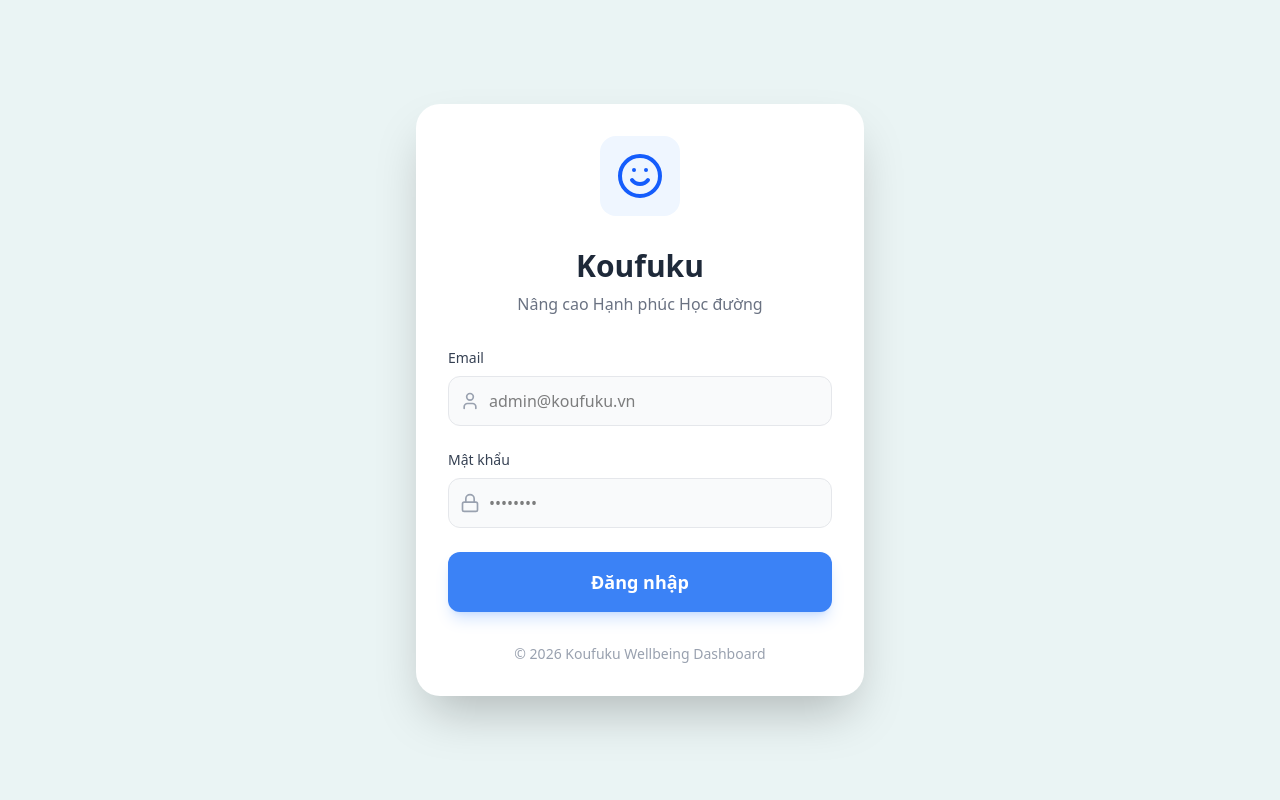
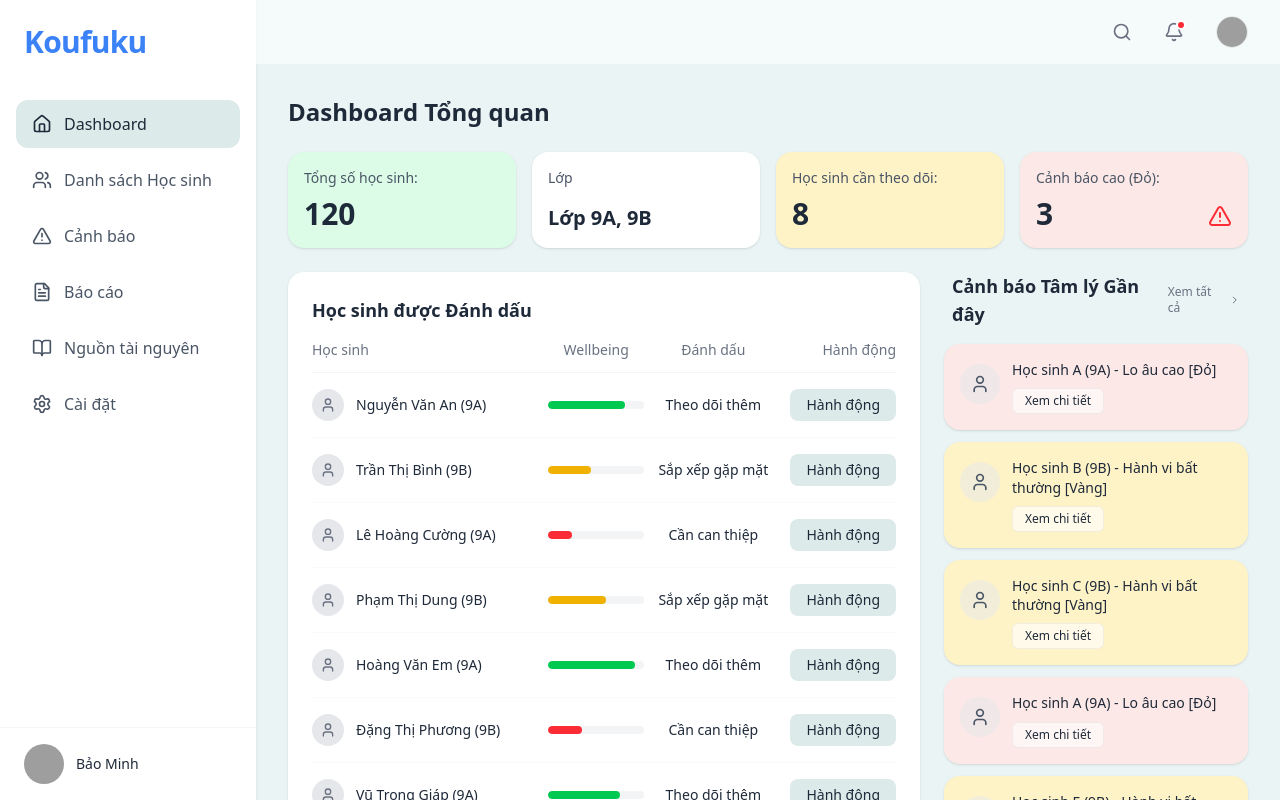
Before and after one commit to YuriHimiko/Koufuku, a React (Vite) app: page / in a window 1280 px wide. Built offline with nearby package versions, Linux system fonts and the light colour scheme; grey boxes are pictures that could not be loaded.

Commit message:
refactor: Remove unused LoginView component
The LoginView component and its associated styles were present but not being used in the application. This commit removes the dead code to clean up the codebase.

```diff
--- a/src/App.tsx
+++ b/src/App.tsx
@@ -604,79 +604,7 @@ function CameraMonitoringView({ onBack, isDarkMode }: { onBack: () => void, isDa
   );
 }
 
-function LoginView({ onLogin, isDarkMode }: { onLogin: () => void, isDarkMode: boolean }) {
-  const [email, setEmail] = useState('');
-  const [password, setPassword] = useState('');
-
-  const handleSubmit = (e: React.FormEvent) => {
-    e.preventDefault();
-    // Simple mock login
-    if (email && password) {
-      onLogin();
-    } else {
-      alert('Vui lòng nhập đầy đủ email và mật khẩu');
-    }
-  };
-
-  return (
-    <div className={`min-h-screen flex items-center justify-center p-4 transition-colors duration-300 ${isDarkMode ? 'bg-black' : 'bg-[#eaf4f4]'}`}>
-      <div className={`w-full max-w-md rounded-3xl shadow-2xl overflow-hidden transition-colors duration-300 ${isDarkMode ? 'bg-[#121212] border border-white/10' : 'bg-white'}`}>
-        <div className="p-8">
-          <div className="flex justify-center mb-8">
-            <div className={`w-20 h-20 rounded-2xl flex items-center justify-center ${isDarkMode ? 'bg-blue-900/30 text-blue-400' : 'bg-blue-50 text-blue-600'}`}>
-              <Smile className="w-12 h-12" />
-            </div>
-          </div>
-          <h1 className={`text-3xl font-bold text-center mb-2 ${isDarkMode ? 'text-white' : 'text-gray-800'}`}>Koufuku</h1>
-          <p className={`text-center mb-8 ${isDarkMode ? 'text-gray-500' : 'text-gray-500'}`}>Nâng cao Hạnh phúc Học đường</p>
-
-          <form onSubmit={handleSubmit} className="space-y-6">
-            <div>
-              <label className={`block text-sm font-medium mb-2 ${isDarkMode ? 'text-gray-400' : 'text-gray-700'}`}>Email</label>
-              <div className="relative">
-                <User className="w-5 h-5 absolute left-3 top-1/2 -translate-y-1/2 text-gray-400" />
-                <input
-                  type="email"
-                  placeholder="admin@koufuku.vn"
-                  className={`w-full pl-10 pr-4 py-3 rounded-xl border focus:outline-none focus:ring-2 focus:ring-blue-500 transition-colors ${isDarkMode ? 'bg-white/5 border-white/10 text-white' : 'bg-gray-50 border-gray-200'}`}
-                  value={email}
-                  onChange={(e) => setEmail(e.target.value)}
-                />
-              </div>
-            </div>
-            <div>
-              <label className={`block text-sm font-medium mb-2 ${isDarkMode ? 'text-gray-400' : 'text-gray-700'}`}>Mật khẩu</label>
-              <div className="relative">
-                <Lock className="w-5 h-5 absolute left-3 top-1/2 -translate-y-1/2 text-gray-400" />
-                <input
-                  type="password"
-                  placeholder="••••••••"
-                  className={`w-full pl-10 pr-4 py-3 rounded-xl border focus:outline-none focus:ring-2 focus:ring-blue-500 transition-colors ${isDarkMode ? 'bg-white/5 border-white/10 text-white' : 'bg-gray-50 border-gray-200'}`}
-                  value={password}
-                  onChange={(e) => setPassword(e.target.value)}
-                />
-              </div>
-            </div>
-            <button
-              type="submit"
-              className="w-full py-4 bg-[#3b82f6] text-white rounded-xl font-bold text-lg hover:bg-blue-600 transition-colors shadow-lg shadow-blue-500/20"
-            >
-              Đăng nhập
-            </button>
-          </form>
-
-          <div className="mt-8 text-center">
-            <p className={`text-sm ${isDarkMode ? 'text-gray-600' : 'text-gray-400'}`}>
-              © 2026 Koufuku Wellbeing Dashboard
-            </p>
-          </div>
-        </div>
-      </div>
-    </div>
-  );
-}
-
-function SettingsView({ onNavigate, isDarkMode, setIsDarkMode, onLogout }: { onNavigate: (view: string) => void, isDarkMode: boolean, setIsDarkMode: (val: boolean) => void, onLogout: () => void }) {
+function SettingsView({ onNavigate, isDarkMode, setIsDarkMode }: { onNavigate: (view: string) => void, isDarkMode: boolean, setIsDarkMode: (val: boolean) => void }) {
   const handleExportExcel = () => {
     // Prepare Student Data
     const studentData = markedStudents.map(s => ({
@@ -779,25 +707,6 @@ function SettingsView({ onNavigate, isDarkMode, setIsDarkMode, onLogout }: { onN
             </button>
           </div>
 
-          {/* Logout */}
-          <div className={`flex items-center justify-between p-4 border rounded-xl transition-colors mt-8 ${isDarkMode ? 'border-red-900/30 hover:bg-red-900/10' : 'border-red-100 hover:bg-red-50'}`}>
-            <div className="flex items-center gap-4">
-              <div className={`w-10 h-10 rounded-full flex items-center justify-center ${isDarkMode ? 'bg-red-900/30 text-red-400' : 'bg-red-50 text-red-600'}`}>
-                <LogOut className="w-5 h-5" />
-              </div>
-              <div>
-                <h3 className={`font-bold ${isDarkMode ? 'text-red-400' : 'text-red-600'}`}>Đăng xuất</h3>
-                <p className={`text-sm ${isDarkMode ? 'text-red-900/50' : 'text-red-400'}`}>Đăng xuất khỏi tài khoản hiện tại.</p>
-              </div>
-            </div>
-            <button
-              onClick={onLogout}
-              className={`px-4 py-2 rounded-lg text-sm font-medium transition-colors ${isDarkMode ? 'bg-red-900/50 text-red-200 hover:bg-red-900/70' : 'bg-red-100 text-red-700 hover:bg-red-200'}`}
-            >
-              Đăng xuất
-            </button>
-          </div>
-
         </div>
       </div>
     </div>
@@ -805,22 +714,11 @@ function SettingsView({ onNavigate, isDarkMode, setIsDarkMode, onLogout }: { onN
 }
 
 export default function App() {
-  const [isLoggedIn, setIsLoggedIn] = useState(false);
   const [currentView, setCurrentView] = useState('dashboard');
   const [isDarkMode, setIsDarkMode] = useState(false);
   const [isSearchOpen, setIsSearchOpen] = useState(false);
   const [isNotificationsOpen, setIsNotificationsOpen] = useState(false);
   const [searchQuery, setSearchQuery] = useState('');
-
-  const handleLogin = () => setIsLoggedIn(true);
-  const handleLogout = () => {
-    setIsLoggedIn(false);
-    setCurrentView('dashboard');
-  };
-
-  if (!isLoggedIn) {
-    return <LoginView onLogin={handleLogin} isDarkMode={isDarkMode} />;
-  }
 
   const notifications = [
     { id: 1, type: 'appointment', title: 'Lịch hẹn: Trần Thị Bình (9B)', time: 'Hôm nay, 14:30', description: 'Tham vấn tâm lý định kỳ.', status: 'upcoming' },
@@ -996,13 +894,6 @@ export default function App() {
             />
             <span className={`font-medium text-sm ${isDarkMode ? 'text-white' : 'text-gray-800'}`}>Bảo Minh</span>
           </div>
-          <button
-            onClick={handleLogout}
-            className={`w-full mt-4 flex items-center gap-3 px-4 py-3 rounded-xl font-medium transition-colors ${isDarkMode ? 'text-red-400 hover:bg-red-900/20' : 'text-red-600 hover:bg-red-50'}`}
-          >
-            <LogOut className="w-5 h-5" />
-            Đăng xuất
-          </button>
         </div>
       </aside>
 
@@ -1202,7 +1093,7 @@ export default function App() {
         ) : currentView === 'resources' ? (
           <ResourcesView isDarkMode={isDarkMode} />
         ) : currentView === 'settings' ? (
-          <SettingsView onNavigate={setCurrentView} isDarkMode={isDarkMode} setIsDarkMode={setIsDarkMode} onLogout={handleLogout} />
+          <SettingsView onNavigate={setCurrentView} isDarkMode={isDarkMode} setIsDarkMode={setIsDarkMode} />
         ) : currentView === 'camera' ? (
           <CameraMonitoringView onBack={() => setCurrentView('settings')} isDarkMode={isDarkMode} />
         ) : null}
```
